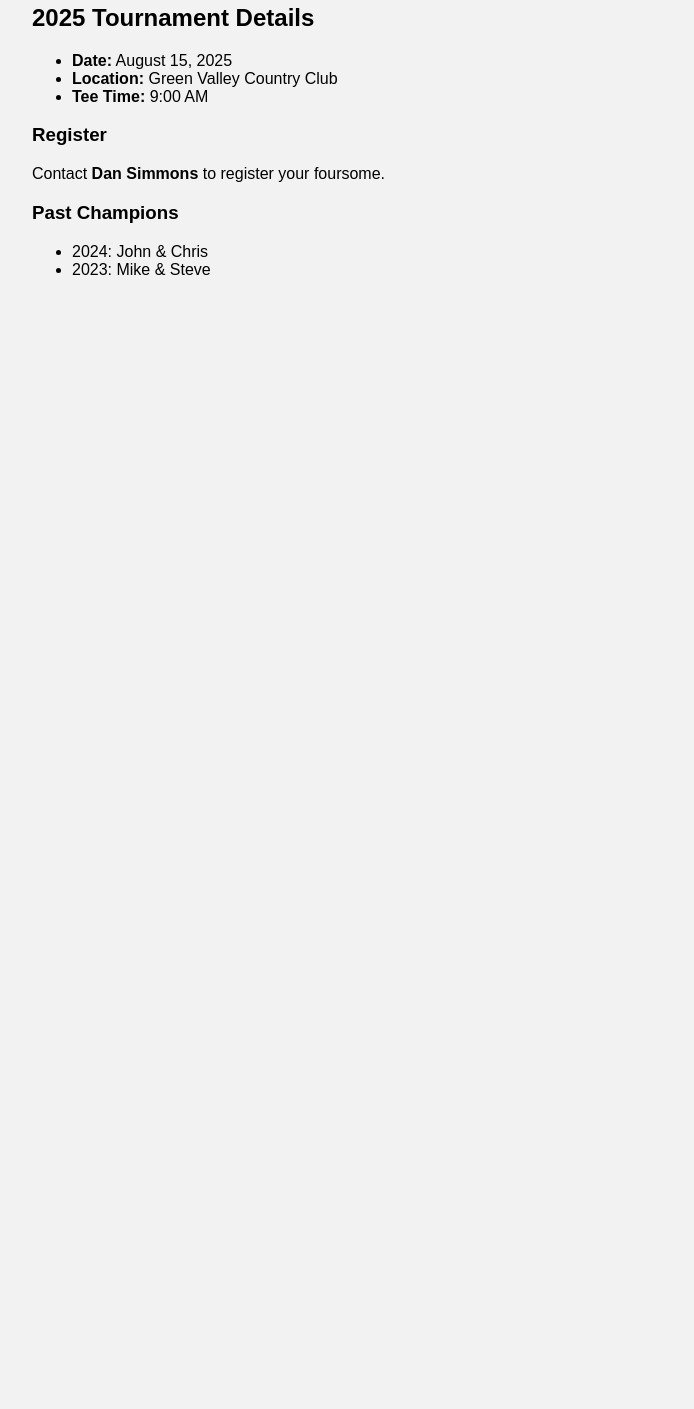
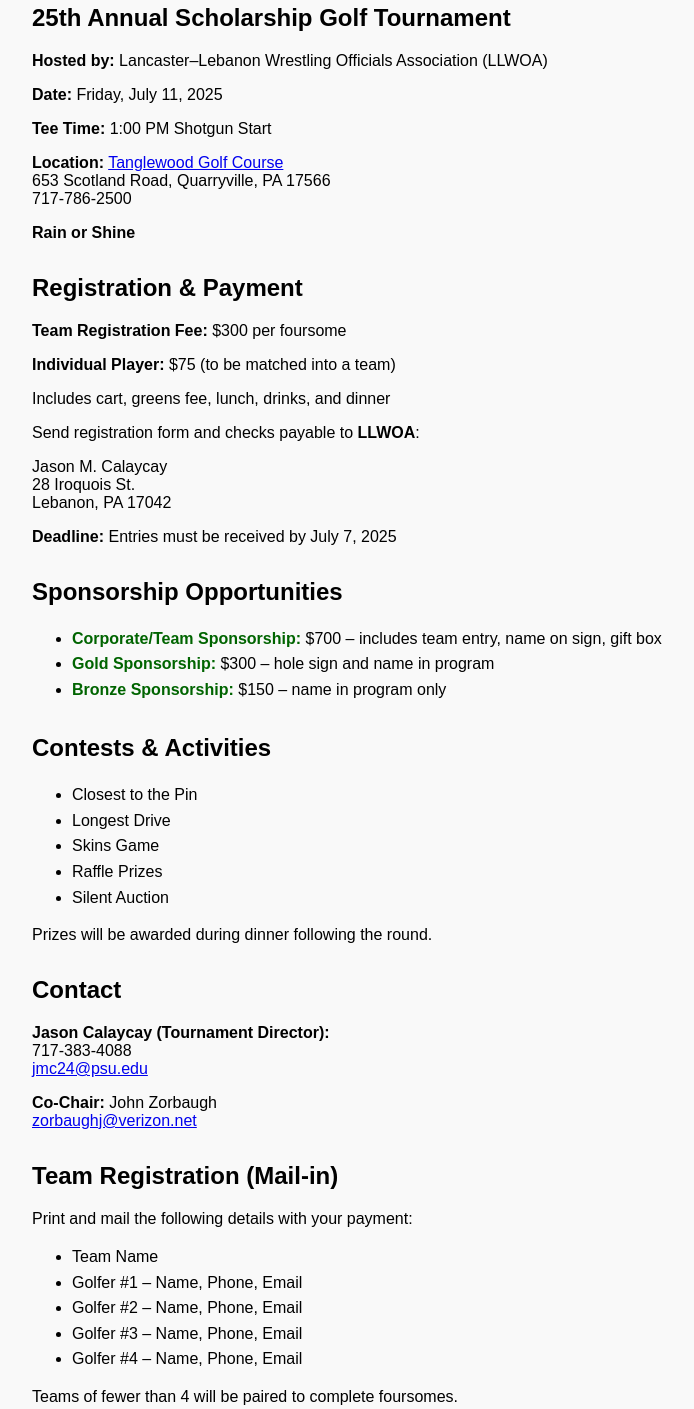
Before and after one commit to tmowery30/LL_League, a plain HTML site: page tournament.html in a window 1280 px wide. Shown: the part 178-1587 px from the top of the page, without its empty margins (0-694 px from the left). Before the commit the page ends 800 px from the top, so only its background shows below. Drawn offline with Linux system fonts and the light colour scheme.

Commit message:
Update tournament.html

```diff
--- a/tournament.html
+++ b/tournament.html
@@ -5,10 +5,13 @@
   <meta name="viewport" content="width=device-width, initial-scale=1.0"/>
   <title>Golf Tournament</title>
   <style>
-    body { font-family: Arial; background: #f2f2f2; margin: 0; padding: 0; }
+    body { font-family: Arial; background: #f9f9f9; margin: 0; padding: 0; }
     header { background: #222; color: white; padding: 1rem; text-align: center; }
     nav a { margin: 0 1rem; color: white; text-decoration: none; }
     main { padding: 2rem; }
+    section { margin-bottom: 2rem; }
+    ul { line-height: 1.6; }
+    .highlight { font-weight: bold; color: darkgreen; }
   </style>
 </head>
 <body>
@@ -21,22 +24,77 @@
       <a href="news.html">News</a>
     </nav>
   </header>
+
   <main>
-    <h2>2025 Tournament Details</h2>
-    <ul>
-      <li><strong>Date:</strong> August 15, 2025</li>
-      <li><strong>Location:</strong> Green Valley Country Club</li>
-      <li><strong>Tee Time:</strong> 9:00 AM</li>
-    </ul>
+    <section>
+      <h2>25th Annual Scholarship Golf Tournament</h2>
+      <p><strong>Hosted by:</strong> Lancaster–Lebanon Wrestling Officials Association (LLWOA)</p>
+      <p><strong>Date:</strong> Friday, July 11, 2025</p>
+      <p><strong>Tee Time:</strong> 1:00 PM Shotgun Start</p>
+      <p><strong>Location:</strong> <a href="https://www.tanglewoodgolfcourse.com" target="_blank">Tanglewood Golf Course</a><br/>
+        653 Scotland Road, Quarryville, PA 17566<br/>
+        717-786-2500
+      </p>
+      <p><strong>Rain or Shine</strong></p>
+    </section>
 
-    <h3>Register</h3>
-    <p>Contact <strong>Dan Simmons</strong> to register your foursome.</p>
+    <section>
+      <h2>Registration & Payment</h2>
+      <p><strong>Team Registration Fee:</strong> $300 per foursome</p>
+      <p><strong>Individual Player:</strong> $75 (to be matched into a team)</p>
+      <p>Includes cart, greens fee, lunch, drinks, and dinner</p>
+      <p>Send registration form and checks payable to <strong>LLWOA</strong>:</p>
+      <p>
+        Jason M. Calaycay<br/>
+        28 Iroquois St.<br/>
+        Lebanon, PA 17042
+      </p>
+      <p><strong>Deadline:</strong> Entries must be received by July 7, 2025</p>
+    </section>
 
-    <h3>Past Champions</h3>
-    <ul>
-      <li>2024: John & Chris</li>
-      <li>2023: Mike & Steve</li>
-    </ul>
+    <section>
+      <h2>Sponsorship Opportunities</h2>
+      <ul>
+        <li><span class="highlight">Corporate/Team Sponsorship:</span> $700 – includes team entry, name on sign, gift box</li>
+        <li><span class="highlight">Gold Sponsorship:</span> $300 – hole sign and name in program</li>
+        <li><span class="highlight">Bronze Sponsorship:</span> $150 – name in program only</li>
+      </ul>
+    </section>
+
+    <section>
+      <h2>Contests & Activities</h2>
+      <ul>
+        <li>Closest to the Pin</li>
+        <li>Longest Drive</li>
+        <li>Skins Game</li>
+        <li>Raffle Prizes</li>
+        <li>Silent Auction</li>
+      </ul>
+      <p>Prizes will be awarded during dinner following the round.</p>
+    </section>
+
+    <section>
+      <h2>Contact</h2>
+      <p><strong>Jason Calaycay (Tournament Director):</strong><br/>
+        717-383-4088<br/>
+        <a href="mailto:jmc24@psu.edu">jmc24@psu.edu</a></p>
+
+      <p><strong>Co-Chair:</strong> John Zorbaugh<br/>
+        <a href="mailto:zorbaughj@verizon.net">zorbaughj@verizon.net</a></p>
+    </section>
+
+    <section>
+      <h2>Team Registration (Mail-in)</h2>
+      <p>Print and mail the following details with your payment:</p>
+      <ul>
+        <li>Team Name</li>
+        <li>Golfer #1 – Name, Phone, Email</li>
+        <li>Golfer #2 – Name, Phone, Email</li>
+        <li>Golfer #3 – Name, Phone, Email</li>
+        <li>Golfer #4 – Name, Phone, Email</li>
+      </ul>
+      <p>Teams of fewer than 4 will be paired to complete foursomes.</p>
+    </section>
   </main>
 </body>
 </html>
```
